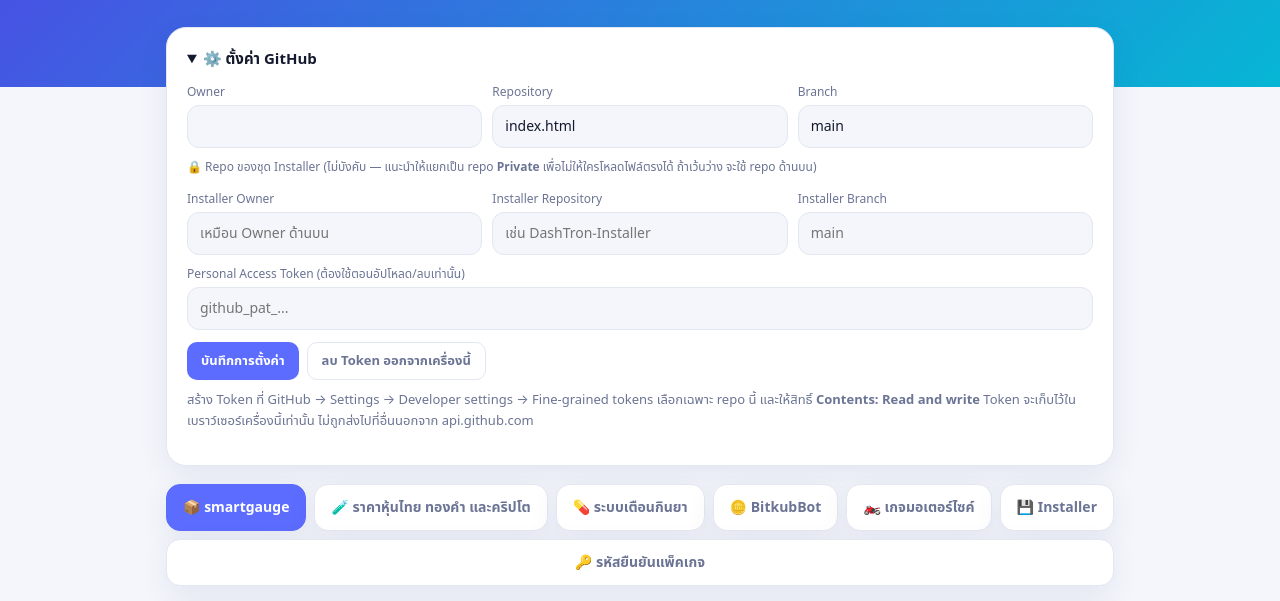
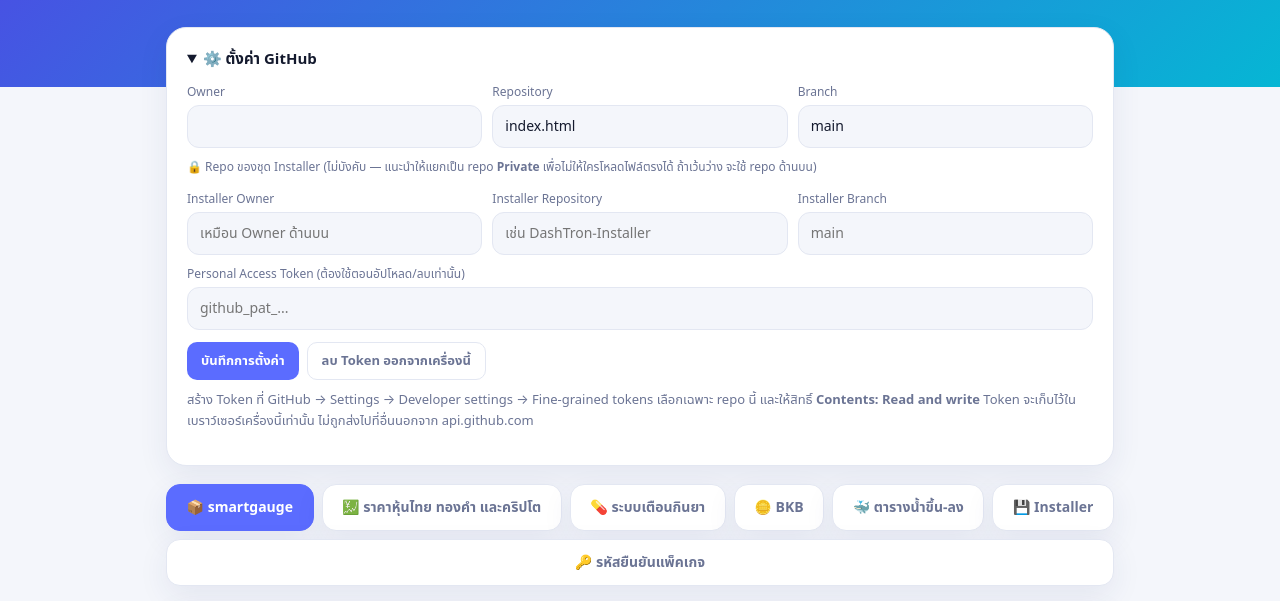
Before and after one commit to jmcumicrocontrollerunit-eng/JmcuMicrocontroller, a plain HTML site: page index.html in a window 1280 px wide. Shown: the part 174-775 px from the top of the page. Drawn offline with Linux system fonts and the light colour scheme.

Commit message:
Add files via upload

```diff
--- a/index.html
+++ b/index.html
@@ -126,10 +126,10 @@ summary{cursor:pointer;font-weight:700;font-size:15px}
 
   <div class="tabs">
     <button type="button" class="tab on" data-tab="main">📦 smartgauge</button>
-    <button type="button" class="tab" data-tab="test">🧪 ราคาหุ้นไทย ทองคำ และคริปโต </button>
+    <button type="button" class="tab" data-tab="test">💹 ราคาหุ้นไทย ทองคำ และคริปโต </button>
     <button type="button" class="tab" data-tab="medreminder">💊 ระบบเตือนกินยา</button>
-    <button type="button" class="tab" data-tab="bitkubbot">🪙 BitkubBot</button>
-    <button type="button" class="tab" data-tab="motogauge">🏍️ เกจมอเตอร์ไซค์</button>
+    <button type="button" class="tab" data-tab="bitkubbot">🪙 BKB</button>
+    <button type="button" class="tab" data-tab="motogauge">🐳 ตารางน้ำขึ้น-ลง</button>
     <button type="button" class="tab" data-tab="installer">💾 Installer</button>
     <button type="button" class="tab" data-tab="codes">🔑 รหัสยืนยันแพ็คเกจ</button>
   </div>
@@ -235,10 +235,10 @@ const OTA_DEF="0x2B0000";
 /* แต่ละ channel มีโฟลเดอร์ไฟล์และ manifest เป็นของตัวเอง ไม่ปนกัน */
 const CHANNELS=[
   {id:"main",ota:true,kinds:["main","ota"],dir:"firmware",     man:"firmware/manifest.json",     channel:null,   verLabel:"🏷️ เวอร์ชัน SmartGauge (ใช้ร่วมกันทั้ง 2 ชิป)",manTitle:"🧾 Manifest SmartGauge สำหรับ MCU",manLinkTitle:"ลิงก์ manifest SmartGauge (ให้ ESP32 CYD ดึงลิงก์นี้ลิงก์เดียว)"},
-  {id:"test",ota:false,pkg:true,kinds:["main","part","boot0","bl"],dir:"firmware-test",man:"firmware-test/manifest.json",channel:"test",verLabel:"🏷️ เวอร์ชันระบบตรวจสอบเลขไมล์ (ใช้ร่วมกันทั้ง 2 ชิป)",manTitle:"🧾 Manifest ระบบตรวจสอบเลขไมล์",manLinkTitle:"ลิงก์ manifest ระบบตรวจสอบเลขไมล์ (แยกจาก SmartGauge)",tag:"เลขไมล์",pkgTitle:"🗜️ ชุดโปรเจ็คระบบตรวจสอบเลขไมล์ (.zip)",pkgFile:"dashtron_test.zip",banner:"🧪 ชุดนี้เป็นไฟล์ระบบตรวจสอบเลขไมล์ เก็บแยกในโฟลเดอร์"},
+  {id:"test",ota:false,pkg:true,kinds:["main","part","boot0","bl"],dir:"firmware-test",man:"firmware-test/manifest.json",channel:"test",verLabel:"🏷️ เวอร์ชันหุ้นไทย ทองคำ และคลิปโต (ใช้ร่วมกันทั้ง 2 ชิป)",manTitle:"🧾 Manifest หุ้นไทย ทองคำ และคลิปโต",manLinkTitle:"ลิงก์ manifest หุ้นไทย ทองคำ และคลิปโต (แยกจาก SmartGauge)",tag:"หุ้นไทย",pkgTitle:"🗜️ ชุดโปรเจ็คหุ้นไทย ทองคำ และคลิปโต (.zip)",pkgFile:"dashtron_test.zip",banner:"🧪 ชุดนี้เป็นไฟล์หุ้นไทย ทองคำ และคลิปโต เก็บแยกในโฟลเดอร์"},
   {id:"medreminder",ota:false,pkg:true,kinds:["main","part","boot0","bl"],dir:"firmware-medreminder",man:"firmware-medreminder/manifest.json",channel:"medreminder",verLabel:"🏷️ เวอร์ชันระบบเตือนกินยา (ใช้ร่วมกันทั้ง 2 ชิป)",manTitle:"🧾 Manifest ระบบเตือนกินยา",manLinkTitle:"ลิงก์ manifest ระบบเตือนกินยา (แยกจากชุดอื่น)",tag:"เตือนกินยา",pkgTitle:"🗜️ ชุดโปรเจ็คระบบเตือนกินยา (.zip)",pkgFile:"dashtron_medreminder.zip",banner:"💊 ชุดนี้เป็นไฟล์ระบบเตือนกินยา เก็บแยกในโฟลเดอร์"},
   {id:"bitkubbot",ota:false,pkg:true,kinds:["main","part","boot0","bl"],dir:"firmware-bitkubbot",man:"firmware-bitkubbot/manifest.json",channel:"bitkubbot",verLabel:"🏷️ เวอร์ชัน BitkubBot (ใช้ร่วมกันทั้ง 2 ชิป)",manTitle:"🧾 Manifest BitkubBot",manLinkTitle:"ลิงก์ manifest BitkubBot (แยกจากชุดอื่น)",tag:"BitkubBot",pkgTitle:"🗜️ ชุดโปรเจ็ค BitkubBot (.zip)",pkgFile:"dashtron_bitkubbot.zip",banner:"🪙 ชุดนี้เป็นไฟล์ BitkubBot เก็บแยกในโฟลเดอร์"},
-  {id:"motogauge",ota:false,pkg:true,kinds:["main","part","boot0","bl"],dir:"firmware-motogauge",man:"firmware-motogauge/manifest.json",channel:"motogauge",verLabel:"🏷️ เวอร์ชันเกจมอเตอร์ไซค์ (ใช้ร่วมกันทั้ง 2 ชิป)",manTitle:"🧾 Manifest เกจมอเตอร์ไซค์",manLinkTitle:"ลิงก์ manifest เกจมอเตอร์ไซค์ (แยกจากชุดอื่น)",tag:"เกจมอเตอร์ไซค์",pkgTitle:"🗜️ ชุดโปรเจ็คเกจมอเตอร์ไซค์ (.zip)",pkgFile:"dashtron_motogauge.zip",banner:"🏍️ ชุดนี้เป็นไฟล์เกจมอเตอร์ไซค์ เก็บแยกในโฟลเดอร์"},
+  {id:"motogauge",ota:false,pkg:true,kinds:["main","part","boot0","bl"],dir:"firmware-motogauge",man:"firmware-motogauge/manifest.json",channel:"motogauge",verLabel:"🏷️ เวอร์ชั่น ตารางน้ำขึ้น-ลง (ใช้ร่วมกันทั้ง 2 ชิป)",manTitle:"🧾 Manifest ตารางน้ำขึ้น-ลง",manLinkTitle:"ลิงก์ manifest ตารางน้ำขึ้น-ลง (แยกจากชุดอื่น)",tag:"ตารางน้ำขึ้น-ลง",pkgTitle:"🗜️ ชุดโปรเจ็คตารางน้ำขึ้น-ลง (.zip)",pkgFile:"dashtron_motogauge.zip",banner:" ชุดนี้เป็นไฟล์ตารางน้ำขึ้น-ลง เก็บแยกในโฟลเดอร์"},
   {id:"installer",ota:false,pkg:true,kinds:["main","part","boot0","bl"],dir:"firmware-installer",man:"firmware-installer/manifest.json",channel:"installer",verLabel:"🏷️ เวอร์ชัน Installer (ใช้ร่วมกันทั้ง 2 ชิป)",manTitle:"🧾 Manifest Installer",manLinkTitle:"ลิงก์ manifest Installer (แยกจาก SmartGauge, ระบบตรวจสอบเลขไมล์, ระบบเตือนกินยา, BitkubBot และเกจมอเตอร์ไซค์)",tag:"Installer",pkgTitle:"🗜️ ชุด Installer (.zip)",pkgFile:"dashtron_installer.zip",banner:"💾 ชุดนี้เป็นไฟล์ Installer เก็บแยกในโฟลเดอร์"}
 ];
 const cleanAddr=v=>{const m=String(v||"").trim().match(/^(?:0x)?([0-9a-f]+)$/i);return m?"0x"+m[1].toUpperCase():""};
```
